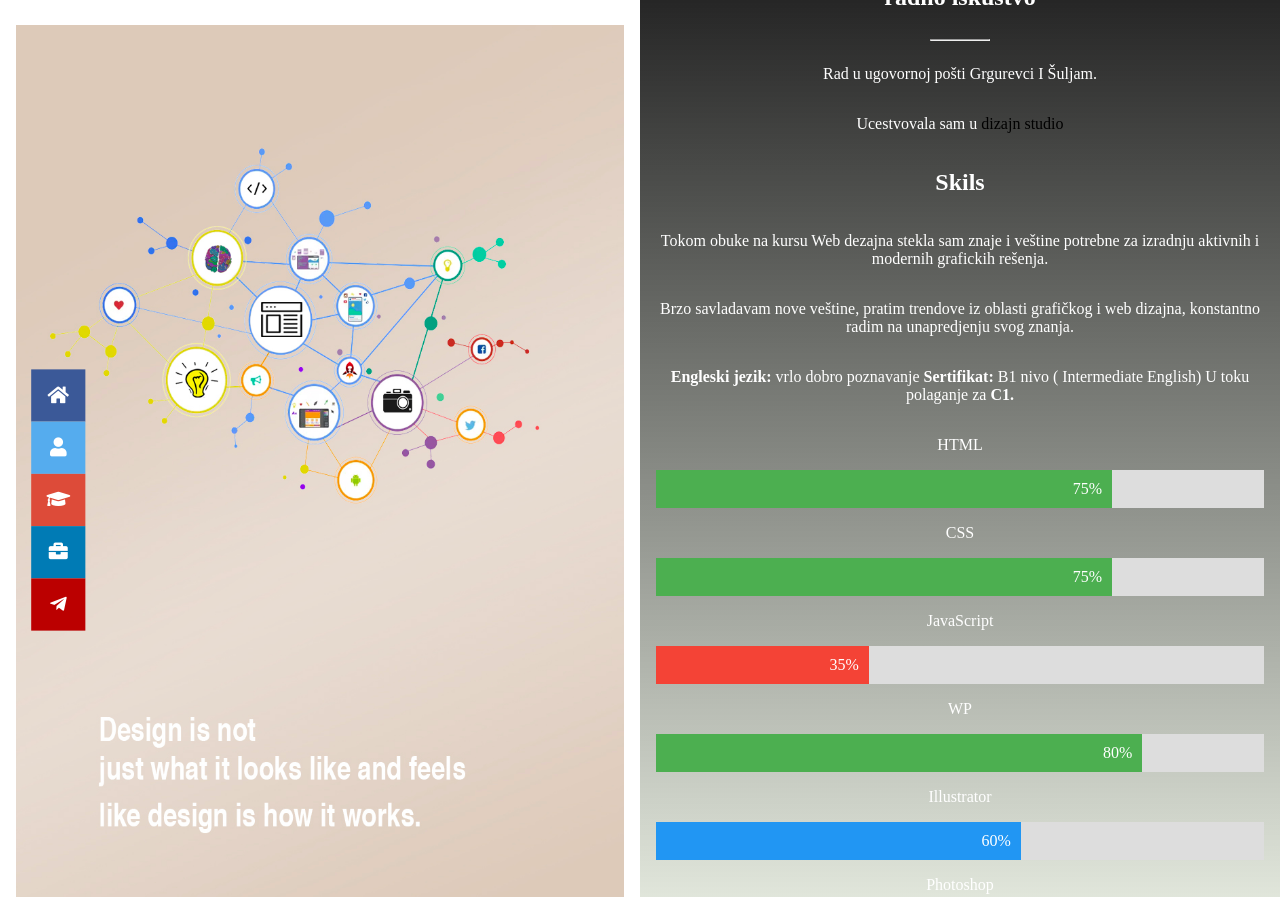
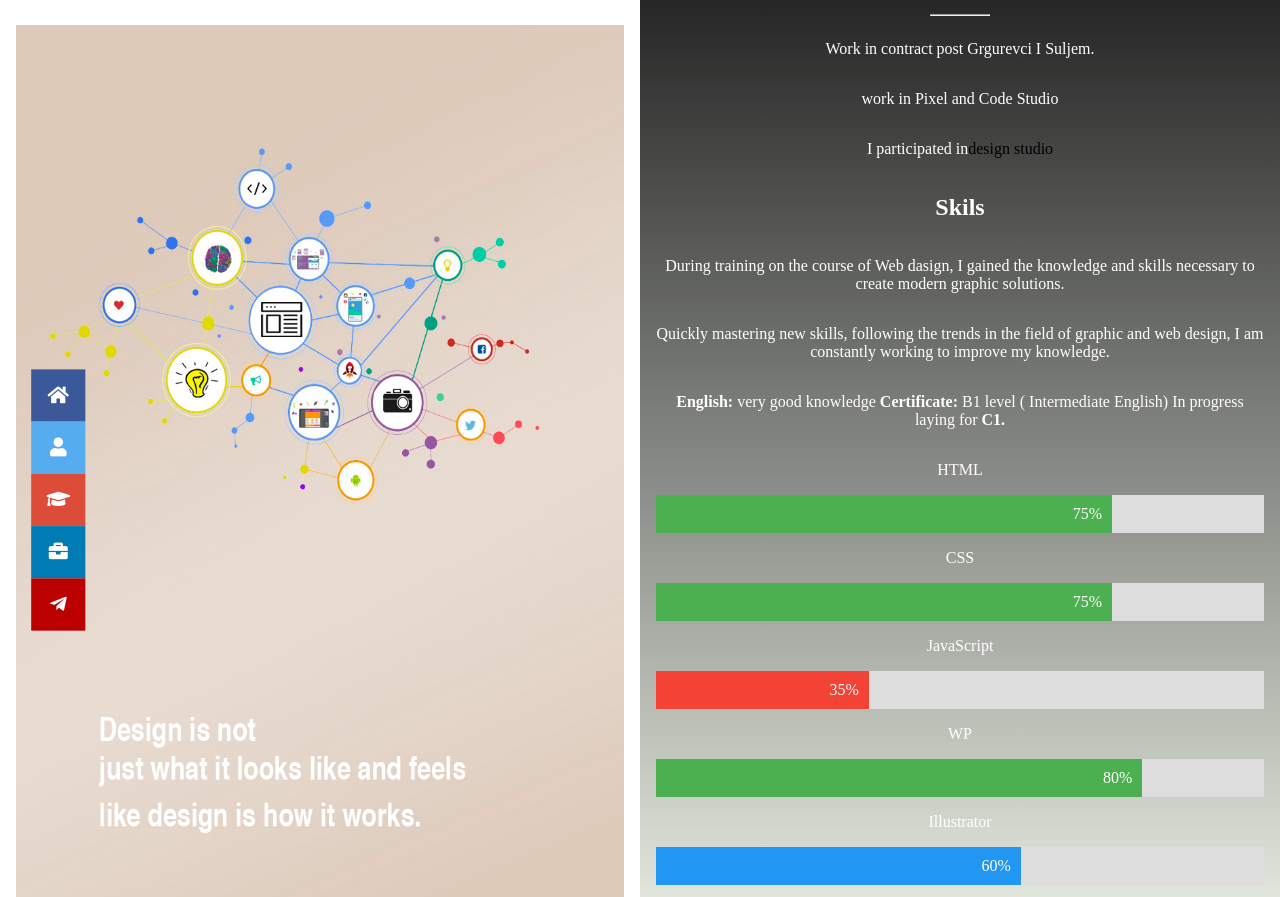
Before and after one commit to Jelena98/portfolio, a plain HTML site: page experience.html in a window 1280 px wide. Shown: the top 897 px of the page. Drawn offline with Linux system fonts and the light colour scheme.

Commit message:
Update experience.html

```diff
--- a/experience.html
+++ b/experience.html
@@ -25,22 +25,23 @@
 </div>
 <div class="xop-right" >
     <div id="cv-page-content">
-       <h2>radno iskustvo</h2>
+       <h2>Work experience</h2>
             <hr width="60px"><!--linija-->
 
-    <p>Rad u ugovornoj pošti Grgurevci I Šuljam.</p>
-        <p>Ucestvovala sam u  <a  href="DS01734%20copy.pdf" class="dizajn">dizajn studio</a>
+    <p>Work in contract post Grgurevci I Suljem.</p>
+     <p>work in Pixel and Code Studio</p>
+        <p>I participated in<a  href="DS01734%20copy.pdf" class="dizajn">design studio</a>
 
 
     <h2>Skils</h2>
         <div id="cetka">
 
-            <p>Tokom obuke na kursu Web dezajna stekla sam znaje i veštine potrebne za izradnju aktivnih i modernih grafickih rešenja.</p>
+            <p>During training on the course of Web dasign, I gained the knowledge and skills necessary to create  modern graphic solutions.</p>
 
-            <p>Brzo savladavam nove veštine, pratim trendove iz oblasti grafičkog i web dizajna, konstantno radim na unapredjenju svog znanja.
+            <p>Quickly mastering new skills, following the trends in the field of graphic and web design, I am constantly working to improve my knowledge.
           </p>
-            <p><b>Engleski jezik:</b> vrlo dobro poznavanje <b>Sertifikat:</b> B1 nivo ( Intermediate English)
-                U toku polaganje za<b> C1.</b></p>
+            <p><b>English:</b> very good knowledge <b>Certificate:</b> B1 level ( Intermediate English)
+                In progress laying for <b> C1.</b></p>
         </div>
 
 <div class="skils">
```
